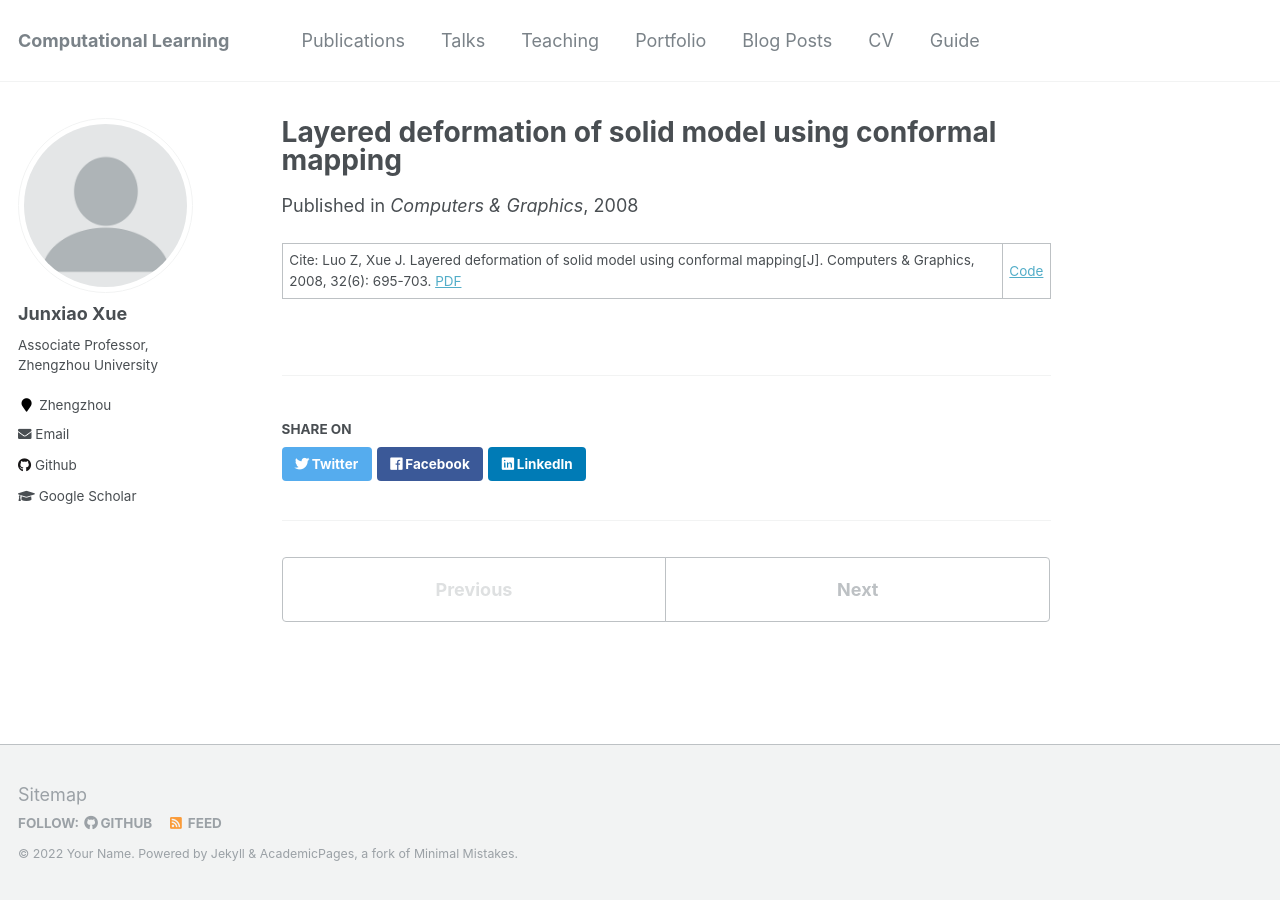
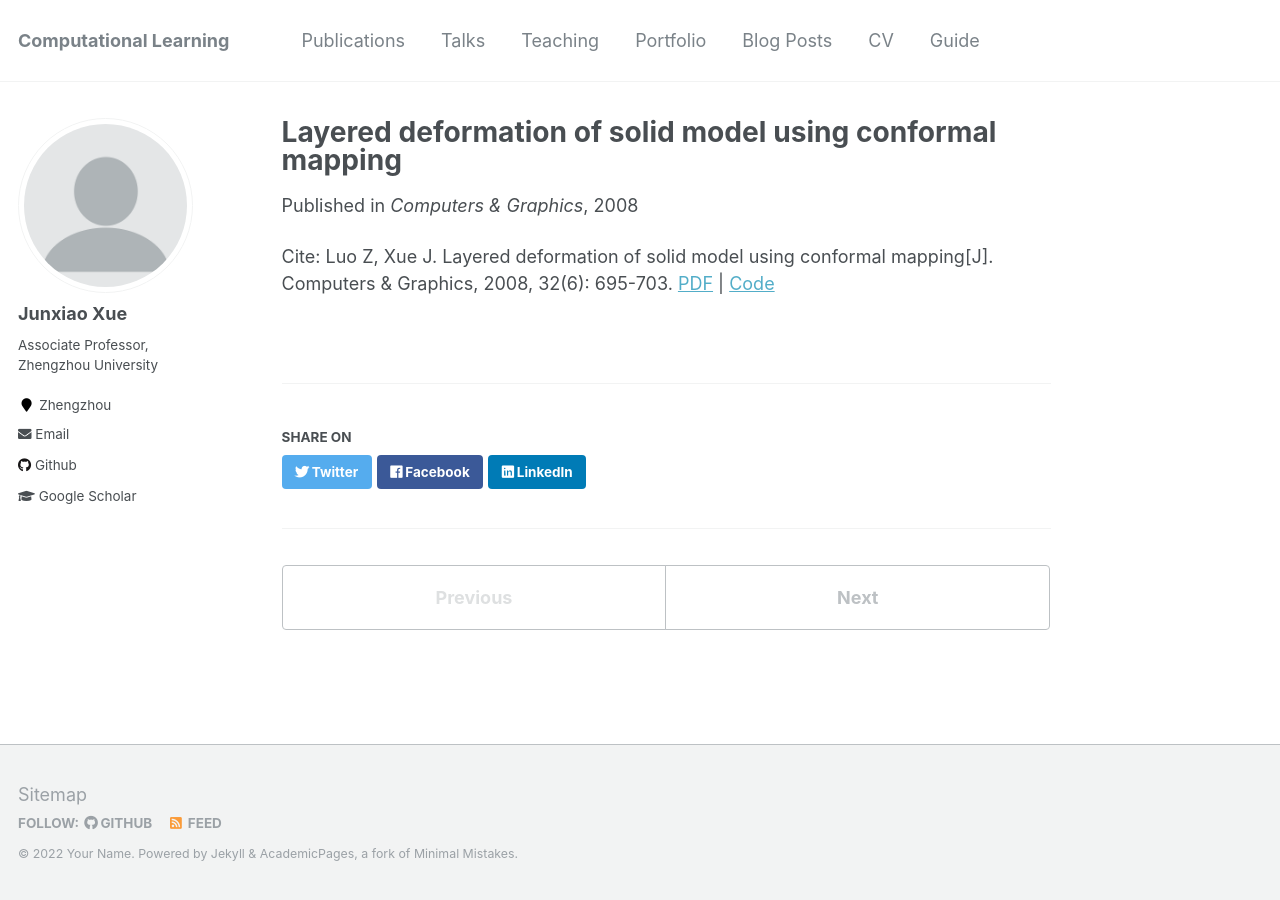
Before and after one commit to shibo2/shibo2.github.io, a Jekyll site: the page built from _publications/2009-10-01-paper-title-number-1.md, in a window 1280 px wide. Built offline with Jekyll 4.4.1, drawn with Linux system fonts in a browser that asks for light colours.

```diff
--- a/_publications/2009-10-01-paper-title-number-1.md
+++ b/_publications/2009-10-01-paper-title-number-1.md
@@ -9,4 +9,4 @@ venue: 'Computers & Graphics'
 #citation: 'Luo Z, Xue J. Layered deformation of solid model using conformal mapping[J]. Computers & Graphics, 2008, 32(6): 695-703.'
 ---
 
-Cite: Luo Z, Xue J. Layered deformation of solid model using conformal mapping[J]. Computers & Graphics, 2008, 32(6): 695-703. [PDF](http://shibo2.github.io/files/2018_Layered_deformation_of_solid_model_using_conformal_mapping.pdf) | [Code](http://shibo2.github.io)
+Cite: Luo Z, Xue J. Layered deformation of solid model using conformal mapping[J]. Computers & Graphics, 2008, 32(6): 695-703. [PDF](http://shibo2.github.io/files/2018_Layered_deformation_of_solid_model_using_conformal_mapping.pdf) \| [Code](http://shibo2.github.io)
```
